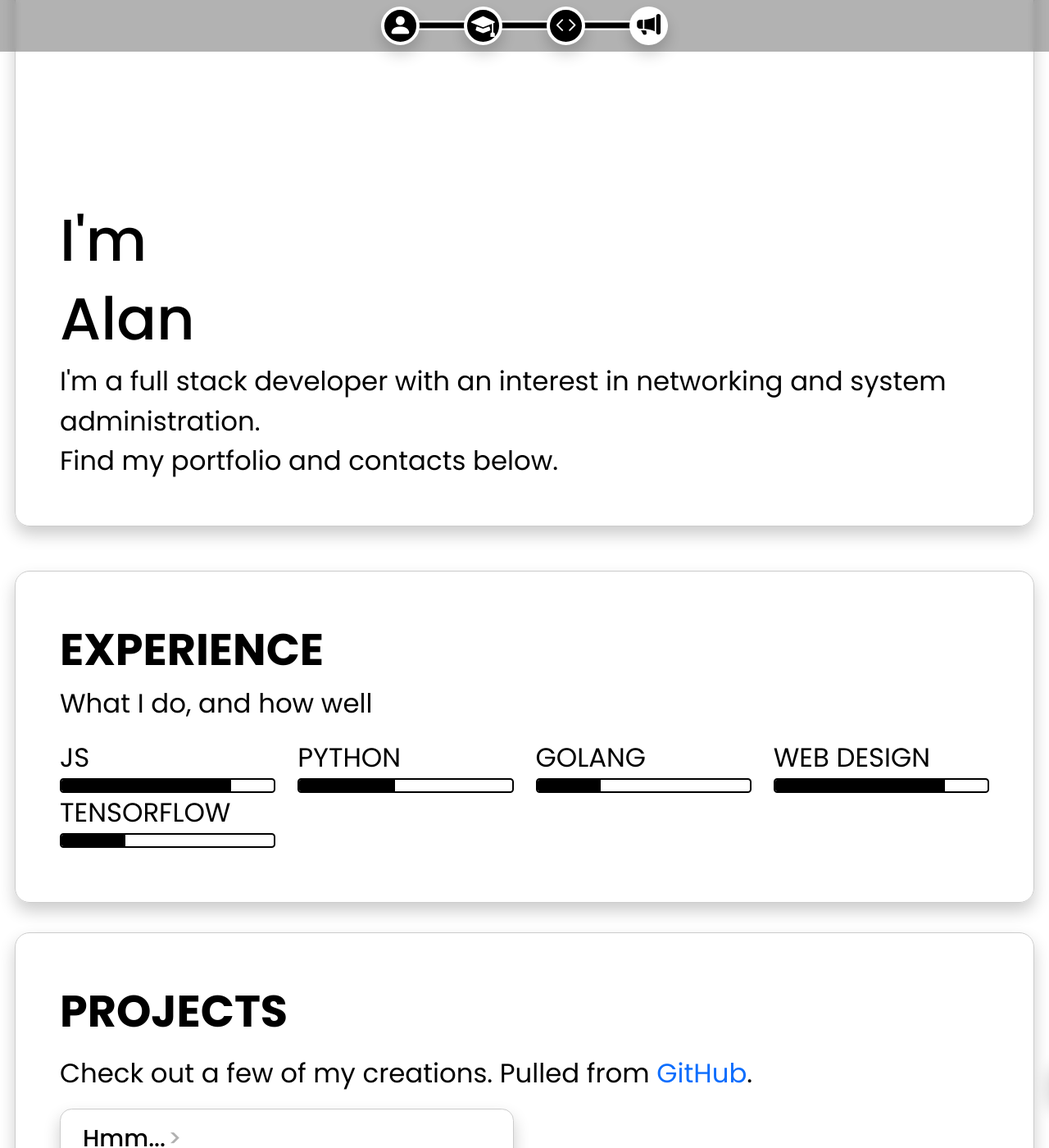
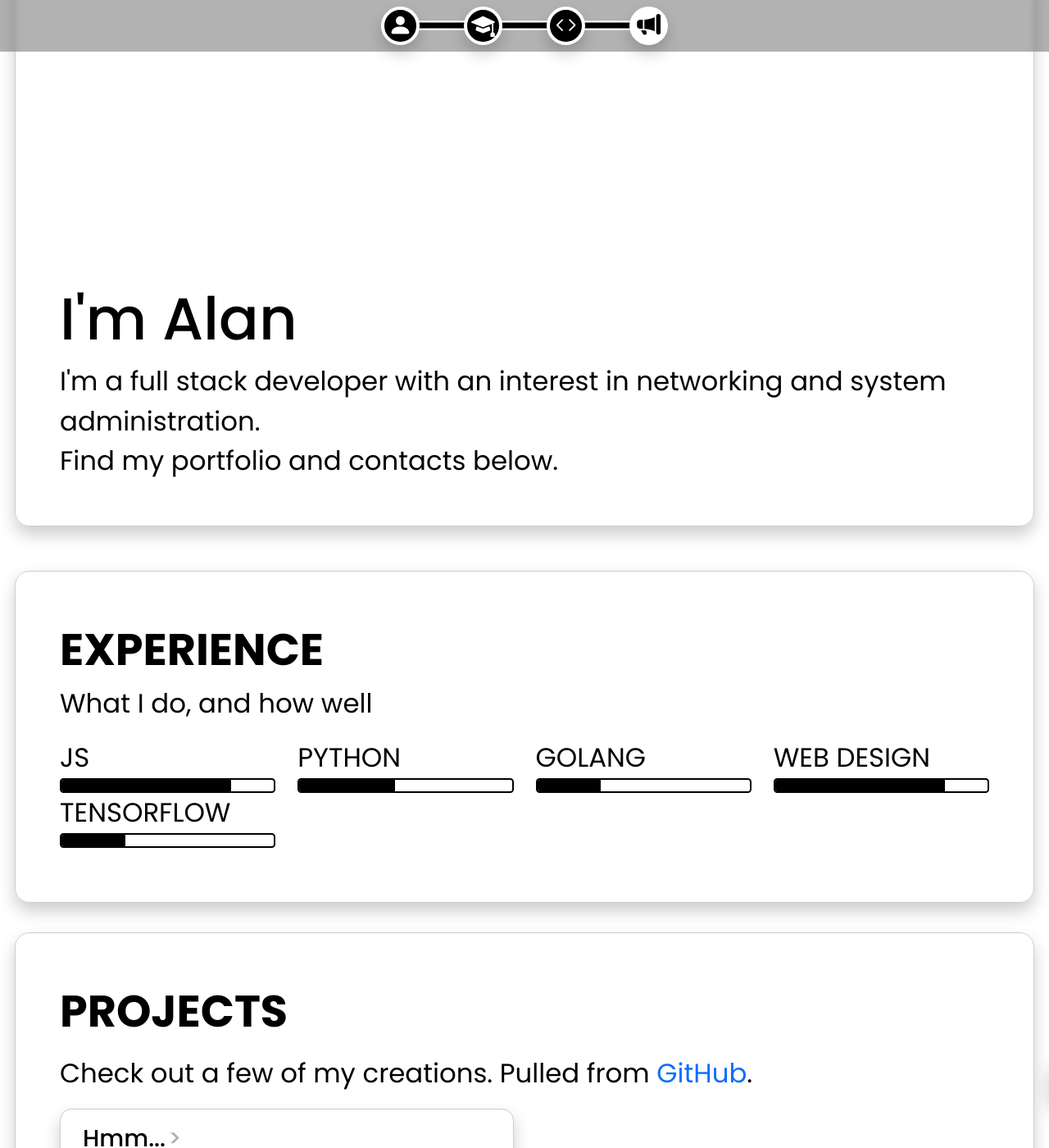
Before and after one commit to alanrme/alanr, a Jekyll site: the page built from index.html, in a window 1280 px wide and 1400 px high, scrolled down 240 px. Shown: the whole window at 82% size. Built offline with Jekyll 4.4.1, drawn with Linux system fonts in a browser that asks for light colours; nearby versions of some CDN libraries.

Commit message:
Make hero heading inline

```diff
--- a/_includes/hero.html
+++ b/_includes/hero.html
@@ -3,7 +3,7 @@
     <h1 id="alan2">Alan</h1>
     <div class="section">
         <div class="background">
-            <h1>I'm</h1><h1 id="alan" style="opacity: 0;">Alan</h1>
+            <h1>I'm&nbsp;</h1><h1 id="alan" style="opacity: 0;">Alan</h1>
             <p>
                 {{ include.content }}
             </p>
--- a/css/style.scss
+++ b/css/style.scss
@@ -120,7 +120,7 @@ a {
 		justify-content: flex-end;
     	align-items: flex-start;
 		flex-grow: 1;
-		/* h1 { display: inline-block } */
+		h1 { display: inline-block }
 		p, h1:not(#alan) {
 			transition: 0.5s;
 			transition-delay: 0.4s;
```
